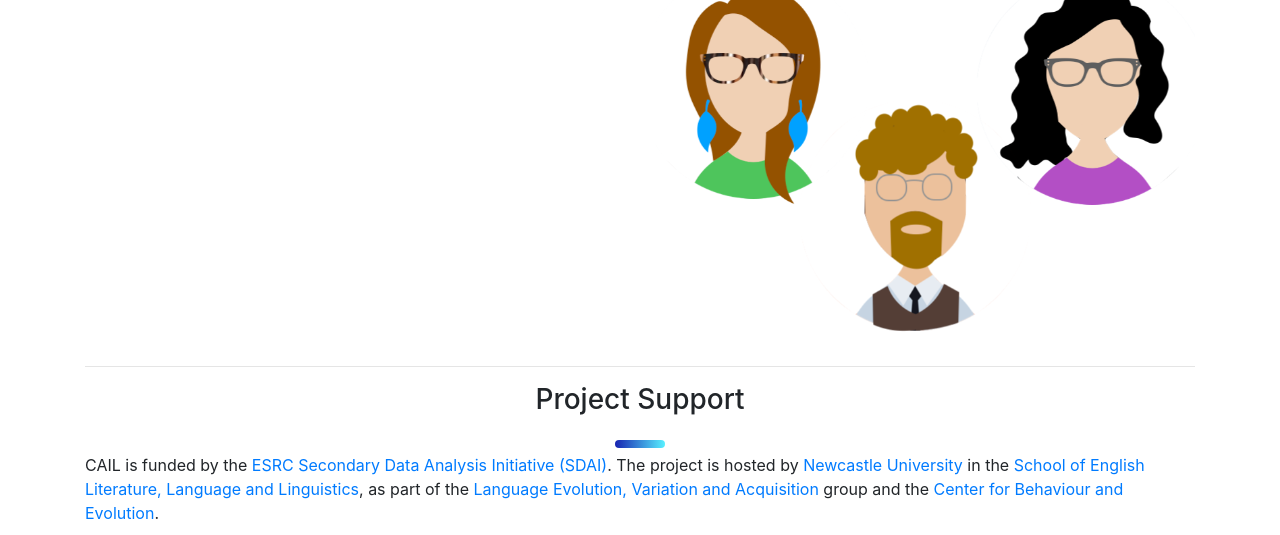
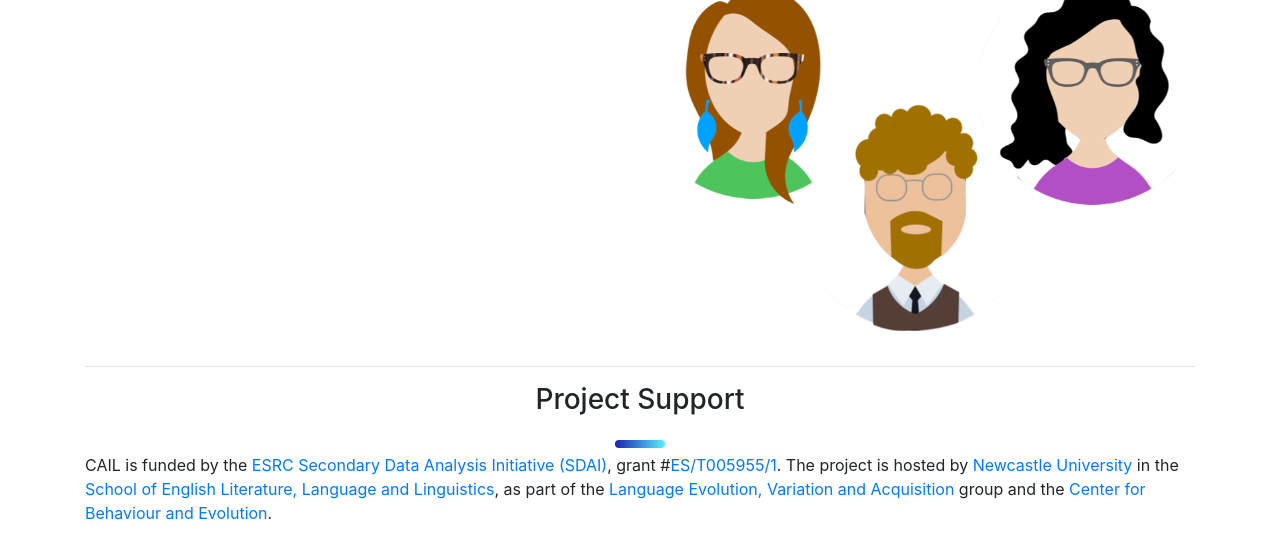
Before and after one commit to cail-project/cail-project.github.io, a plain HTML site: page index.html in a window 1280 px wide. Shown: the part 2688-3223 px from the top of the page. Drawn offline with nearby package versions, Linux system fonts and the light colour scheme.

Commit message:
added link to the description of the project on the UKRI site

```diff
--- a/index.html
+++ b/index.html
@@ -94,7 +94,7 @@
         <div class="row">
           <div class="col services">
             <h4>Who supports the project?</h4>
-            <p>CAIL is funded by the <a href="https://esrc.ukri.org/funding/funding-opportunities/secondary-data-analysis-initiative-sdai-open-call/" target="_blank" >ESRC Secondary Data Analysis Initiative (SDAI)</a>, grant #<a href="https://gtr.ukri.org/projects?ref=ES%2FT005955%2F1">ES/T005955/1</a>. The project is hosted by <a href="https://ncl.ac.uk" target="_blank">Newcastle University</a> in the <a href="https://ncl.ac.uk/elll" target="_blank">School of English Literature, Language and Linguistics</a>, as part of the <a href="https://leva-group.github.io" target="_blank">Language Evolution, Variation and Acquisition</a> group.</p>
+            <p>CAIL is funded by the <a href="https://esrc.ukri.org/funding/funding-opportunities/secondary-data-analysis-initiative-sdai-open-call/" target="_blank" >ESRC Secondary Data Analysis Initiative (SDAI)</a>. The project is hosted by <a href="https://ncl.ac.uk" target="_blank">Newcastle University</a> in the <a href="https://ncl.ac.uk/elll" target="_blank">School of English Literature, Language and Linguistics</a>, as part of the <a href="https://leva-group.github.io" target="_blank">Language Evolution, Variation and Acquisition</a> group.</p>
             <div class="row">
               <div class="col-sm-4">
                 <img src="images/logo-1.png" class=""  style="width:10rem"  alt="">
@@ -157,7 +157,7 @@
         <h3 class="title text-center">Project Support</h3>
         <div class="row">
           <div class="col services">
-            <p>CAIL is funded by the <a href="https://esrc.ukri.org/funding/funding-opportunities/secondary-data-analysis-initiative-sdai-open-call/" target="_blank" >ESRC Secondary Data Analysis Initiative (SDAI)</a>. The project is hosted by <a href="https://ncl.ac.uk" target="_blank">Newcastle University</a> in the <a href="https://ncl.ac.uk/elll" target="_blank">School of English Literature, Language and Linguistics</a>, as part of the <a href="https://leva-group.github.io" target="_blank">Language Evolution, Variation and Acquisition</a> group and the <a href="https://www.ncl.ac.uk/cbe/" target="_blank">Center for Behaviour and Evolution</a>.</p>
+            <p>CAIL is funded by the <a href="https://esrc.ukri.org/funding/funding-opportunities/secondary-data-analysis-initiative-sdai-open-call/" target="_blank" >ESRC Secondary Data Analysis Initiative (SDAI)</a>, grant #<a href="https://gtr.ukri.org/projects?ref=ES%2FT005955%2F1">ES/T005955/1</a>. The project is hosted by <a href="https://ncl.ac.uk" target="_blank">Newcastle University</a> in the <a href="https://ncl.ac.uk/elll" target="_blank">School of English Literature, Language and Linguistics</a>, as part of the <a href="https://leva-group.github.io" target="_blank">Language Evolution, Variation and Acquisition</a> group and the <a href="https://www.ncl.ac.uk/cbe/" target="_blank">Center for Behaviour and Evolution</a>.</p>
             <div class="d-flex justify-content-around">
               <div class="">
                 <a href="https://esrc.ukri.org/" target="_blank"><img src="images/logo-1.png" class=""  style="width:10rem"  alt=""></a>
```
